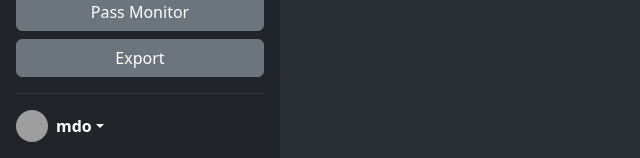
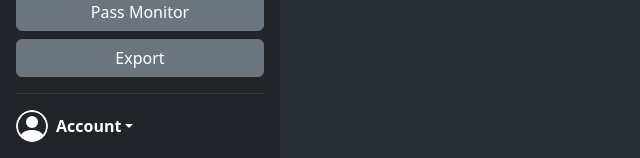
Before and after one commit to nikita-h1s/password-manager, a Flask app: template passm/templates/export.html in a window 1280 px wide. Shown: the part 642-800 px from the top of the page, without its empty margins (0-640 px from the left). Run offline with Flask 3, Linux system fonts and the light colour scheme; the template is opened without the code that fills it, so the values that code supplies are empty; grey boxes are pictures that could not be loaded.

Commit message:
Add some styling

```diff
--- a/passm/static/css/main.css
+++ b/passm/static/css/main.css
@@ -293,3 +293,7 @@ main {
     margin-top: 20px;
     margin-left: 20px;
 }
+
+.icon-white {
+    filter: invert(100%) sepia(0%) saturate(0%) hue-rotate(0deg) brightness(100%) contrast(100%);
+}
--- a/passm/templates/layout.html
+++ b/passm/templates/layout.html
@@ -135,12 +135,12 @@
             <div class="dropdown">
                 <a href="#" class="d-flex align-items-center text-white text-decoration-none dropdown-toggle"
                    id="dropdownUser1" data-bs-toggle="dropdown" aria-expanded="false">
-                    <img src="https://github.com/mdo.png" alt="" width="32" height="32"
-                         class="rounded-circle me-2">
-                    <strong>mdo</strong>
+                    <img src="{{ url_for('static', filename='icons/person-circle.svg') }}" alt=""
+                         width="32" height="32"
+                         class="rounded-circle me-2 icon-white">
+                    <strong>Account</strong>
                 </a>
                 <ul class="dropdown-menu dropdown-menu-dark text-small shadow" aria-labelledby="dropdownUser1">
-                    <li><a class="dropdown-item" href="#">Settings</a></li>
                     <li><a class="dropdown-item" href="{{ url_for('main.account_settings') }}">Profile</a></li>
                     <li>
                         <hr class="dropdown-divider">
```
Also changed, not shown: passm/static/icons/person-circle.svg (added).
